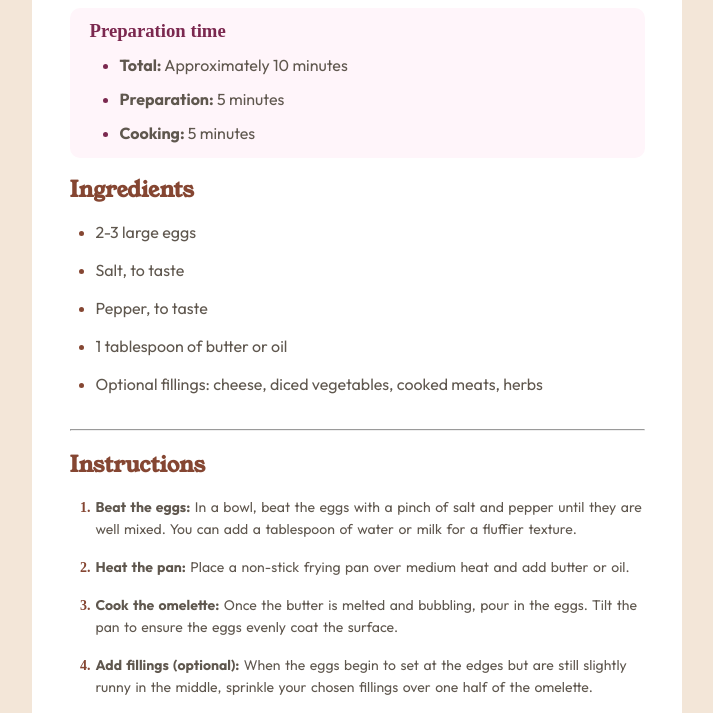
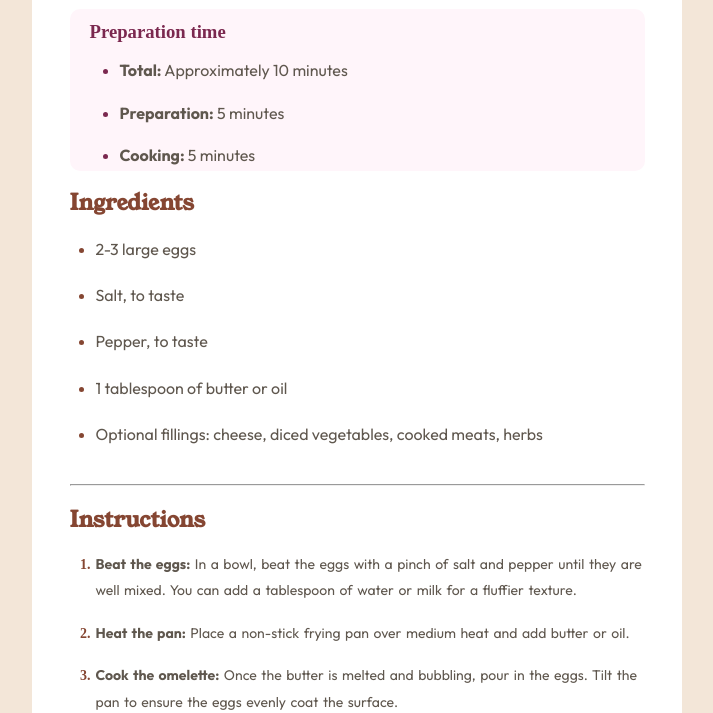
Before and after one commit to Nostromito/Recipe-page, a plain HTML site: page index.html in a window 1280 px wide. Shown: the part 557-1270 px from the top of the page, without its empty margins (283-996 px from the left). Drawn offline with Linux system fonts and the light colour scheme.

Commit message:
changed sizes

```diff
--- a/style.css
+++ b/style.css
@@ -16,10 +16,10 @@
     --outfit-font-weight-600: normal;
     --outfit-font-weight-700: bold;
 
-    --font-size-200: 14px;
-    --font-size-215: 15px;
-    --font-size-320: 22px;
-    --font-size-590: 40px;
+    --font-size-200: 0.875rem;
+    --font-size-215: 0.938rem;
+    --font-size-320: 1.375rem;
+    --font-size-590: 2rem;
 }
 
 *, *::before, *::after {
@@ -50,7 +50,7 @@ h2 {
 
 p, li, h4 {
     font-family: var(--text-font-para);
-    line-height: 22px;
+    line-height: 1.9;
     font-weight: var(--outfit-font-weight-400);
     color: var(--small-text-color);
 }
@@ -67,6 +67,7 @@ p, li, h4 {
     padding: 16px 0px 16px 37.5px;
     font-size: var(--font-size-590);
     font-family: var(--text-font-header), sans-serif;
+    color: var(--bold-text-color);
 }
 
 .header p {
```
